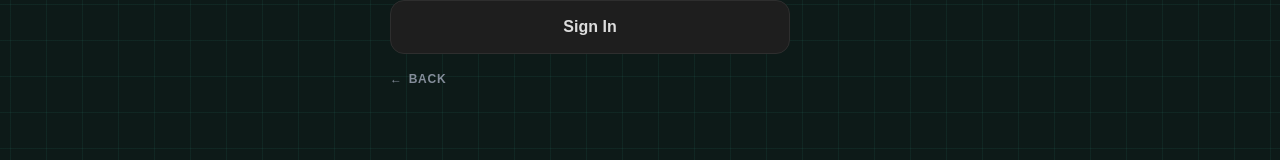
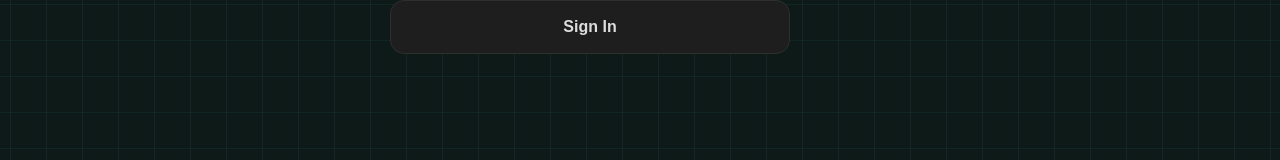
Before and after one commit to andrewwsou/nextstop, a Next.js app: page /onboarding in a window 1280 px wide. Shown: the part 594-754 px from the top of the page. Built offline with nearby package versions, Linux system fonts and the light colour scheme.

Commit message:
readme and onboard fix

```diff
--- a/app/onboarding/page.tsx
+++ b/app/onboarding/page.tsx
@@ -165,31 +165,6 @@ export default function Onboarding() {
           <div style={{ marginTop: 10 }}>
             <AuthButton text="Sign In" variant="secondary" onClick={() => router.push("/login")} />
           </div>
-          {/* Back button*/}
-          <button
-            onClick={() => router.push("/")}
-            style={{
-              marginTop: 16,
-              background: "none",
-              border: "none",
-              color: "#848d9a",
-              fontSize: "0.75rem",
-              fontWeight: 600,
-              letterSpacing: "0.06em",
-              textTransform: "uppercase",
-              cursor: "pointer",
-              display: "flex",
-              alignItems: "center",
-              gap: 6,
-              padding: 0,
-              fontFamily: "inherit",
-              transition: "color 0.15s",
-            }}
-            onMouseOver={e => (e.currentTarget.style.color = "#f3f4f6")}
-            onMouseOut={e => (e.currentTarget.style.color = "#848d9a")}
-          >
-            <span aria-hidden="true">←</span> Back
-          </button>
         </div>
       </div>
 
```
Also changed, not shown: 1 other file (tests, documents, lock files or other folders).
